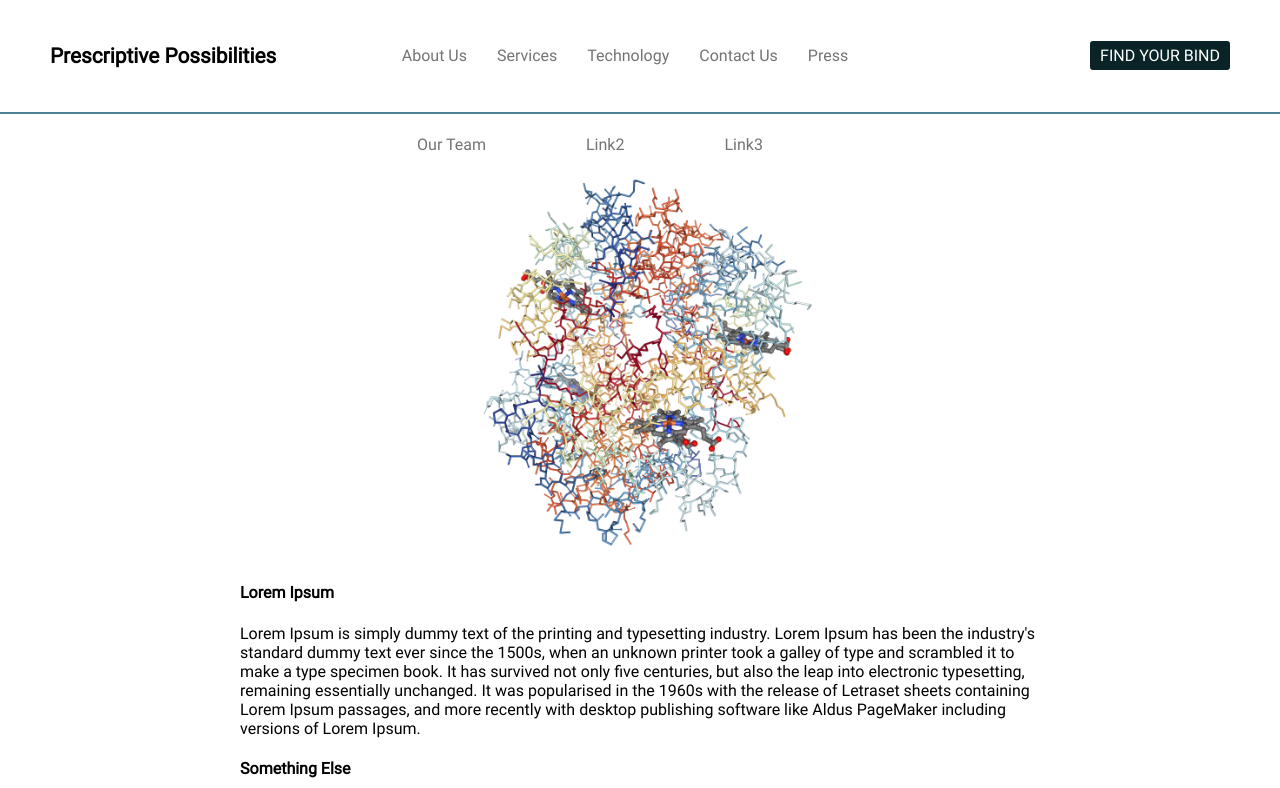
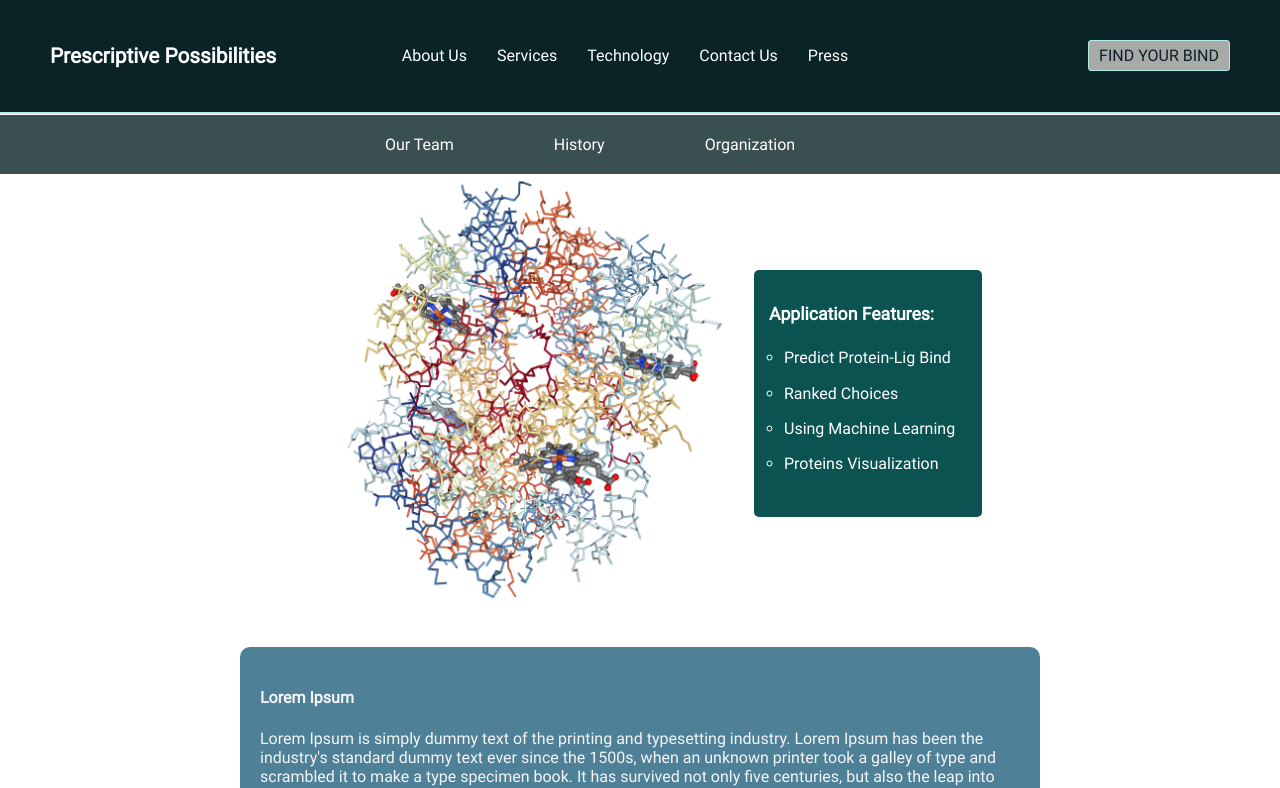
Before and after one commit to prescriptive-possibilities-april-15-19/prescriptive-possibilities-UIHung, a plain HTML site: page index.html in a window 1280 px wide. Both pictures are taken after a click on the link "About Us". Shown: the top 788 px of the page. Drawn offline with Linux system fonts and the light colour scheme.

Commit message:
Before @media

```diff
--- a/index.html
+++ b/index.html
@@ -28,13 +28,13 @@
 
     <div class = "belowbar" data-link="1">
      <a href="aboutteam.html" class = "belowbarlink">Our Team</a>
-     <a href="#" class = "belowbarlink">Link2</a>
-     <a href="#" class = "belowbarlink">Link3</a>
+     <a href="#" class = "belowbarlink">History</a>
+     <a href="#" class = "belowbarlink">Organization</a>
      </div>
     <div class = "belowbar" data-link="2">
-    <a href="#" class = "belowbarlink">Link22</a>
-    <a href="#" class= "belowbarlink"> Link23</a>
-    <a href="#" class= "belowbarlink"> Link33</a>
+    <a href="#" class = "belowbarlink">Proteins Interaction</a>
+    <a href="#" class= "belowbarlink"> Database</a>
+    <a href="#" class= "belowbarlink"> Machine Learning</a>
            </div>
     </div>
 
@@ -43,9 +43,22 @@
         <div class = "container">
         <section class = "main">
         <img src="pic/1.png" class= "center" alt="hemoglobin">
+        <div class = "sidetab">
+        <h2>Application Features:</h2>
+         <ul>
+         <li>Predict Protein-Lig Bind</li>
+         <li>Ranked Choices</li>
+         <li>Using Machine Learning</li>
+         <li>Proteins Visualization</li>
+         </ul>
+        </div>
+        </section>
+        <section class = "main2">
+        <div class ="tab1">
         <h4>Lorem Ipsum</h4>
         <p>Lorem Ipsum is simply dummy text of the printing and typesetting industry. Lorem Ipsum has been the industry's standard dummy text ever since the 1500s, when an unknown printer took a galley of type and scrambled it to make a type specimen book. It has survived not only five centuries, but also the leap into electronic typesetting, remaining essentially unchanged. It was popularised in the 1960s with the release of Letraset sheets containing Lorem Ipsum passages, and more recently with desktop publishing software like Aldus PageMaker including versions of Lorem Ipsum.
         </p>
+        </div>
         <h4>Something Else</h4>
         <p>Lorem Ipsum is simply dummy text of the printing and typesetting industry. Lorem Ipsum has been the industry's standard dummy text ever since the 1500s, when an unknown printer took a galley of type and scrambled it to make a type specimen book. It has survived not only five centuries, but also the leap into electronic typesetting, remaining essentially unchanged. It was popularised in the 1960s with the release of Letraset sheets containing Lorem Ipsum passages, and more recently with desktop publishing software like Aldus PageMaker including versions of Lorem Ipsum.
         </p>
--- a/less/index.less
+++ b/less/index.less
@@ -18,12 +18,52 @@
   }
 
   .center{
-    display: block;
-    margin: 0 auto;
-    width: 50%;
+    display: inline-block;
+    width: 60%;
     height: auto;
   }
 
+  .main{
+    display: flex;
+    flex-direction: row nowrap;
+    justify-content: center;
+    padding: 0px 20px;
+    align-items: center;
+
+   .sidetab{
+    background-color: #0b5351;
+    color: white;
+    border-radius: 5px;
+     padding: 20px 15px;
+    width: 30%;
+    max-height: 250px;
+    margin-right: 0;
+      h2{
+        font-size: 1.1rem;
+        margin-bottom: 0px;
+      }
+      ul{
+        padding-left: 15px;
+        line-height: 2.2;
+        list-style-type: circle;
+      }
+    }
+  }
+
+  .tab1{
+    margin-top: 30px;
+    background-color: #4e8098;
+    border-radius: 10px;
+    padding: 20px 20px;
+    color: whitesmoke;
+  }
+
+
+
   @import './menu.less';
+
+
+
+
   @import './about.less';
   @import './footer.less';
--- a/less/menu.less
+++ b/less/menu.less
@@ -9,9 +9,10 @@
     display: flex;
     justify-content: space-between;
     align-items: center;
-    border-bottom: 2px solid @footerbg;
+    border-bottom: 2px solid #b1ede8;
     padding: 30px 0;
-    background-color: #ffffff;
+    background-color: #092327;
+    transition: 0.4s;
 
     .logo{
         display: flex;
@@ -19,6 +20,7 @@
         padding-left: 50px;
         h1{
             font-size: 1.3rem;
+            color: white;
         }
     }
     .menulink {
@@ -26,9 +28,9 @@
             flex-direction: row;
             margin-right: 30px;
             text-decoration: none;
-            color: rgb(116, 115, 115);
+            color: white;
         &:hover {
-            color: navy;
+            color: lightgray;
             }
         }
 
@@ -53,18 +55,18 @@
     position: fixed;
     margin-top: 115px;
     justify-content: center;
-    background-color: white;
+    background-color: #092327;
     padding: 20px 0 20px 0;
-    opacity: 1;
+    opacity: 0.8;
     overflow: hidden;
     transition: opacity .8s;
     .belowbarlink {
         margin-right: 100px;
         text-decoration: none;
-        color: rgb(116, 115, 115);
+        color: white;
 
     &:hover {
-        color: navy;
+        color:gray;
         }
     }
 
@@ -72,13 +74,13 @@
 }
 
 #button{
-        background-color: #092327;
-        color: white;
+        border: 1px solid #b1ede2;
+        background-color: darkgray;
         border-radius: 3px;
         padding: 5px 10px 5px 10px;
-        &:hover { background-color: darkgray; border: 2px solid #092327 }
+        &:hover { background-color: darkgray; border: 2px solid #b1ede2 }
         a {
-            color: white;
+            color: #092327;
             text-decoration: none;
         &:hover{color: #092327}
         }
--- a/menu.js
+++ b/menu.js
@@ -1,3 +1,17 @@
+//scrolling
+window.onscroll = function() {scrollFunction()};
+
+function scrollFunction() {
+  if (document.body.scrollTop > 50 || document.documentElement.scrollTop > 50) {
+    document.querySelector(".fixedmenu").style.padding = "10px 0px";
+    document.querySelector(".belowbar-show").style.marginTop = "75px";
+  } else {
+    document.querySelector(".fixedmenu").style.padding = "30px 0px";
+    document.querySelector(".belowbar-show").style.marginTop = "115px";
+
+  }
+}
+
 class MenuLink {
     constructor(element) {
       // Assign this.element to the passed in DOM element
```
Also changed, not shown: aboutteam.html (+32 -12 lines), css/index.css, pic/jacob.png (added).
